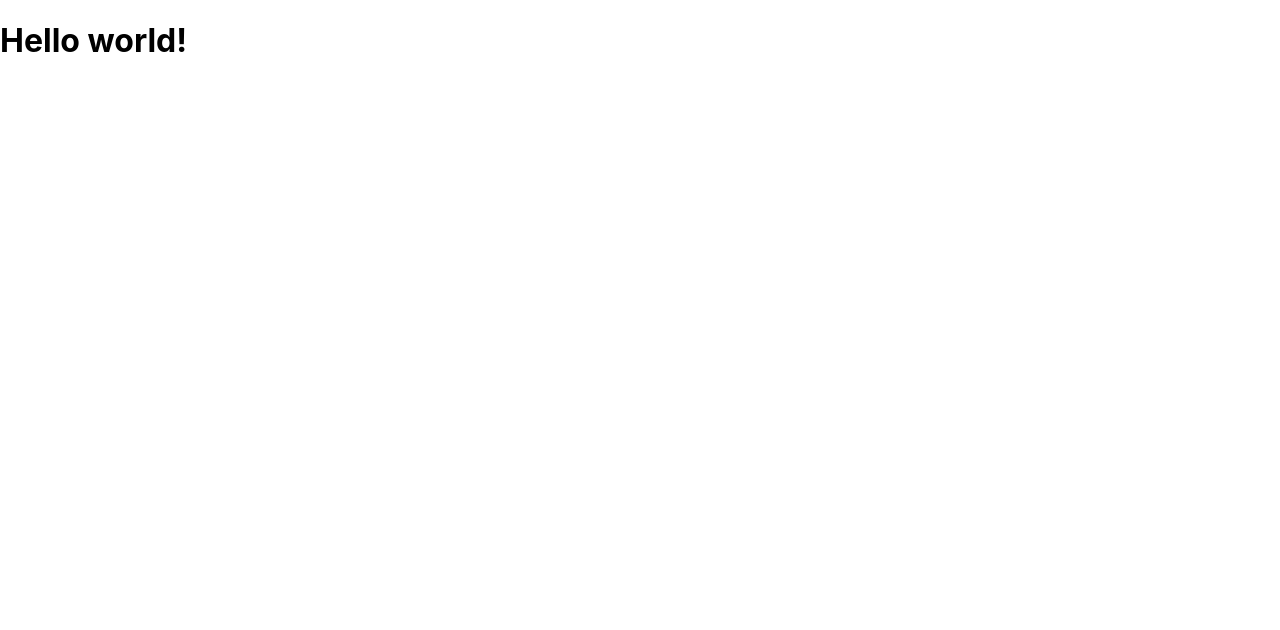
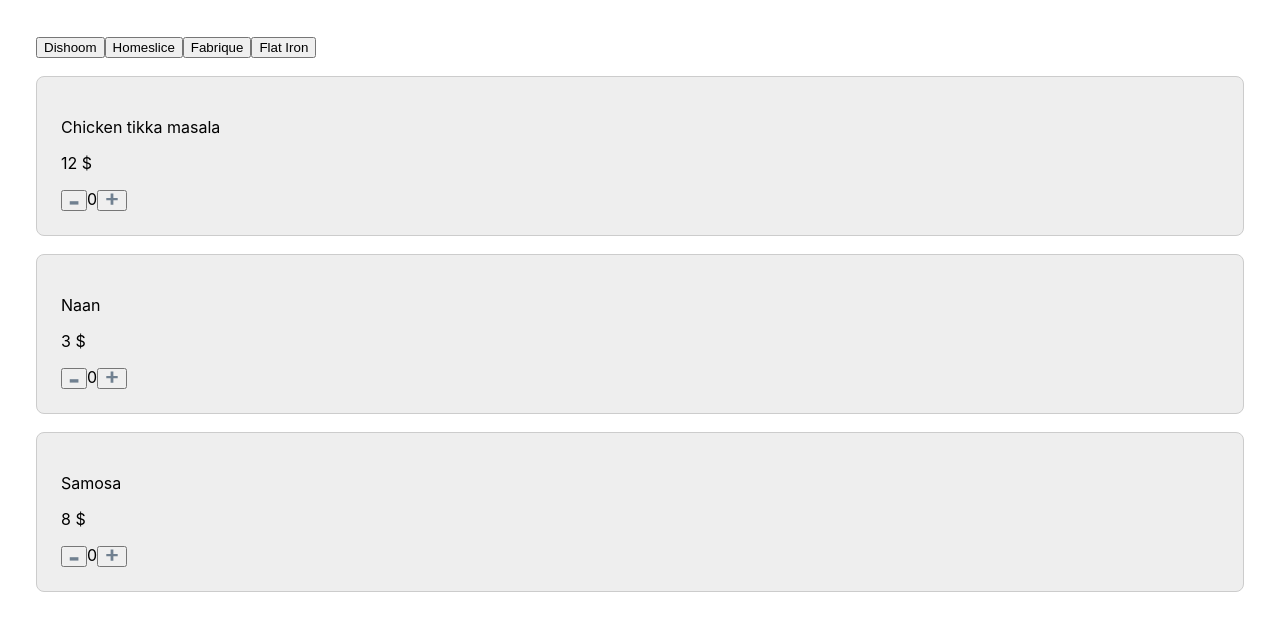
Before and after one commit to sane24on7/training, a React app in the folder my-app/: page / in a window 1280 px wide. Built offline with nearby package versions, Linux system fonts and the light colour scheme.

Commit message:
first lesson

```diff
--- /dev/null
+++ b/my-app/src/components/App.js
@@ -0,0 +1,12 @@
+import { PureComponent } from 'react';
+import Restaurants from './Restaurants';
+
+export default class App extends PureComponent {
+  render() {
+    return (
+      <div>
+        <Restaurants restaurants={this.props.restaurants} />
+      </div>
+    );
+  }
+}
--- /dev/null
+++ b/my-app/src/components/Menu.js
@@ -0,0 +1,11 @@
+import Product from './Product';
+
+export default function Menu({ menu }) {
+  return (
+    <div>
+      {menu.map((product) => (
+        <Product key={product.id} product={product} />
+      ))}
+    </div>
+  );
+}
--- /dev/null
+++ b/my-app/src/components/Product.js
@@ -0,0 +1,21 @@
+import { ReactComponent as Minus } from '../icons/minus.svg';
+import { ReactComponent as Plus } from '../icons/plus.svg';
+import counter from '../hocs/counter';
+import style from './product.module.css';
+
+function Product({ product, amount, decrement, increment }) {
+  return (
+    <div className={style.card}>
+      <p>{product.name}</p>
+      <p>{product.price} $</p>
+      <button onClick={decrement}>
+        <Minus className={style.icon} />
+      </button>
+      <span>{amount}</span>
+      <button onClick={increment}>
+        <Plus className={style.icon} />
+      </button>
+    </div>
+  );
+}
+export default counter(Product);
--- /dev/null
+++ b/my-app/src/components/Restaurants.js
@@ -0,0 +1,23 @@
+import { useMemo, useState } from 'react';
+
+import Menu from './Menu';
+import Tabs from './Tabs';
+
+export default function Restaurants({ restaurants }) {
+  const [activeId, setActiveId] = useState(restaurants[0].id);
+  const tabs = useMemo(
+    () => restaurants.map(({ id, name }) => ({ id, label: name })),
+    [restaurants]
+  );
+
+  const activeRestaurant = useMemo(
+    () => restaurants.find((restaurant) => restaurant.id === activeId),
+    [activeId, restaurants]
+  );
+  return (
+    <div>
+      <Tabs tabs={tabs} onChange={setActiveId} />
+      <Menu menu={activeRestaurant.menu} />
+    </div>
+  );
+}
--- /dev/null
+++ b/my-app/src/components/Tabs.js
@@ -0,0 +1,11 @@
+export default function Tabs({ tabs, onChange }) {
+  return (
+    <div>
+      {tabs.map(({ id, label }) => (
+        <button key={id} onClick={() => onChange(id)}>
+          {label}
+        </button>
+      ))}
+    </div>
+  );
+}
--- /dev/null
+++ b/my-app/src/components/product.module.css
@@ -0,0 +1,11 @@
+.card {
+  margin: 18px 0;
+  padding: 24px;
+  background: #eee;
+  border: 1px solid #ccc;
+  border-radius: 8px;
+}
+
+.icon path {
+  fill: slategray;
+}
--- /dev/null
+++ b/my-app/src/hocs/counter.js
@@ -0,0 +1,6 @@
+import useAmount from '../hooks/use-amount';
+
+export default (WrappedComponent) => (props) => {
+  const amountProps = useAmount(0);
+  return <WrappedComponent {...props} {...amountProps} />;
+};
--- /dev/null
+++ b/my-app/src/hooks/use-amount.js
@@ -0,0 +1,9 @@
+import { useState } from 'react';
+
+export default function useAmount(initialAmount) {
+  const [amount, setAmount] = useState(initialAmount);
+  const decrement = () => setAmount(amount > 0 ? amount - 1 : 0);
+  const increment = () => setAmount(amount + 1);
+
+  return { amount, decrement, increment };
+}
--- a/my-app/src/index.css
+++ b/my-app/src/index.css
@@ -1,5 +1,6 @@
 body {
   margin: 0;
+  padding: 36px;
   font-family: -apple-system, BlinkMacSystemFont, 'Segoe UI', 'Roboto', 'Oxygen',
     'Ubuntu', 'Cantarell', 'Fira Sans', 'Droid Sans', 'Helvetica Neue',
     sans-serif;
@@ -11,3 +12,7 @@ code {
   font-family: source-code-pro, Menlo, Monaco, Consolas, 'Courier New',
     monospace;
 }
+
+button {
+  outline: none;
+}
--- a/my-app/src/index.js
+++ b/my-app/src/index.js
@@ -1,5 +1,10 @@
 import './index.css';
 
+import App from './components/App';
 import ReactDOM from 'react-dom';
+import { restaurants } from './fixtures';
 
-ReactDOM.render(<h1>Hello world!</h1>, document.getElementById('root'));
+ReactDOM.render(
+  <App restaurants={restaurants} />,
+  document.getElementById('root')
+);
```
Also changed, not shown: my-app/src/icons/minus.svg (added), my-app/src/icons/plus.svg (added).
